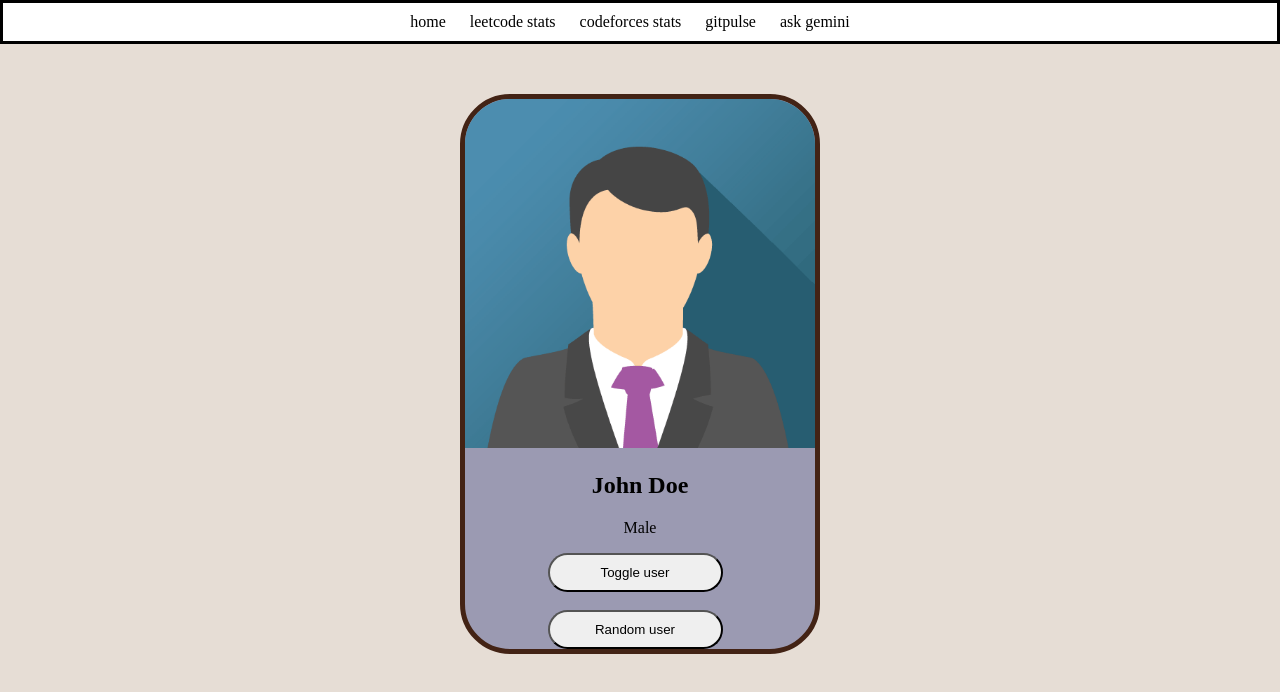
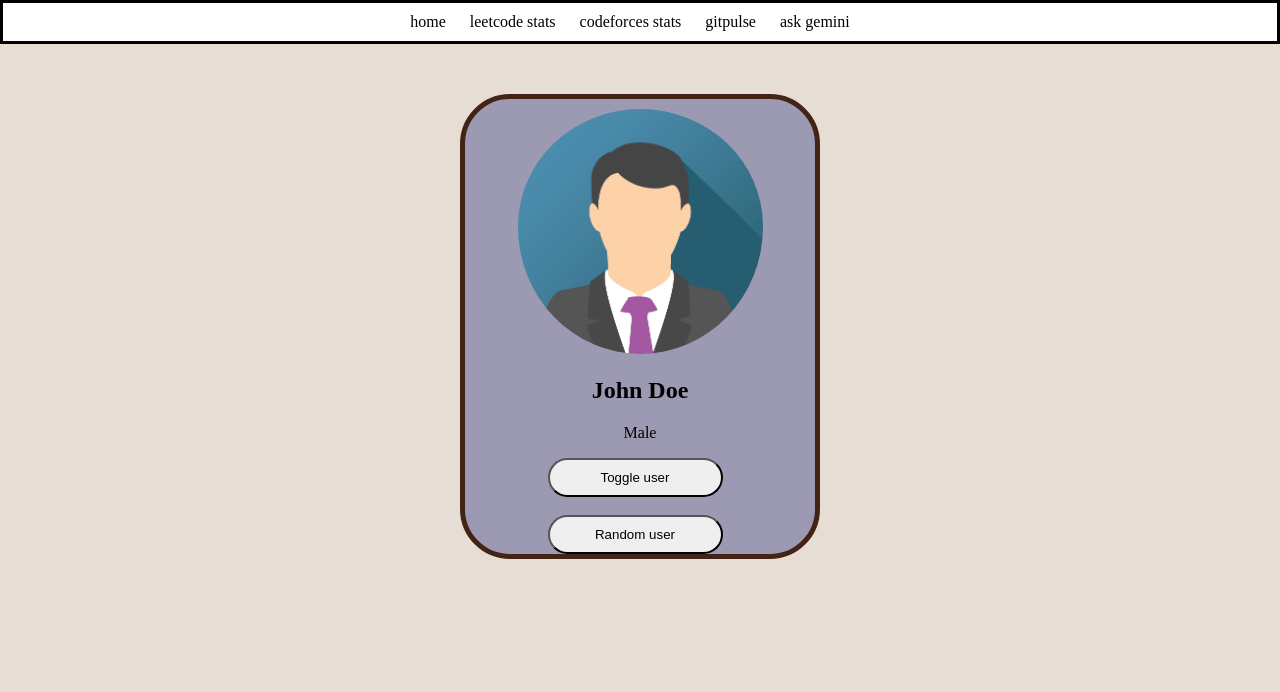
Before and after one commit to guna-deepika/web-project, a website: page frontend/index.html in a window 1280 px wide. Drawn offline with Linux system fonts and the light colour scheme.

Commit message:
updated files

```diff
--- a/frontend/style.css
+++ b/frontend/style.css
@@ -15,6 +15,7 @@ h1{
  border-radius: 50px;
  overflow: hidden;
 
+
  text-align: center;
 
  margin-top: 50px;
@@ -25,7 +26,11 @@ h1{
 }
 
 .card img{
- width: 100%;
+    width:70%;
+ border-radius:80%;
+ padding-top: 10px;
+ border-color:#0000;
+
 }
 
 body{
```
Also changed, not shown: frontend/gitpulse.html (+1 -0 lines).
